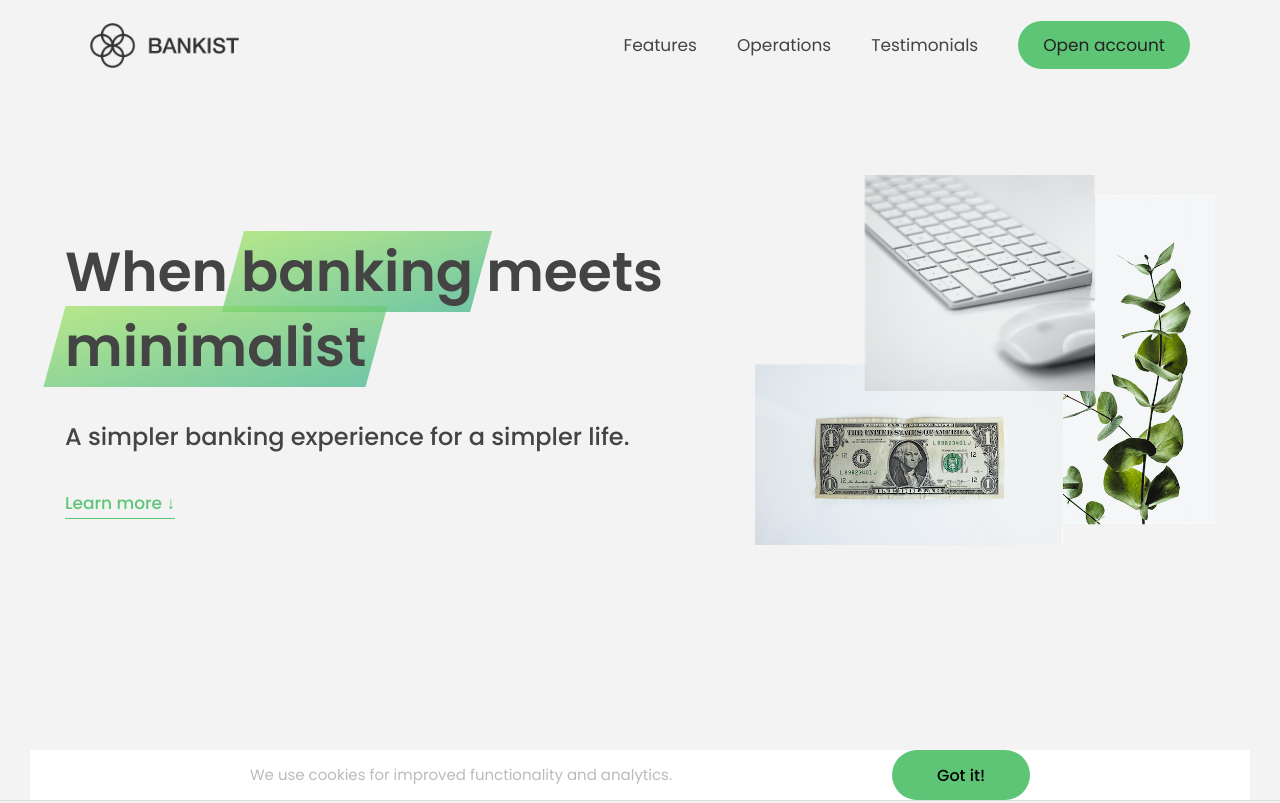
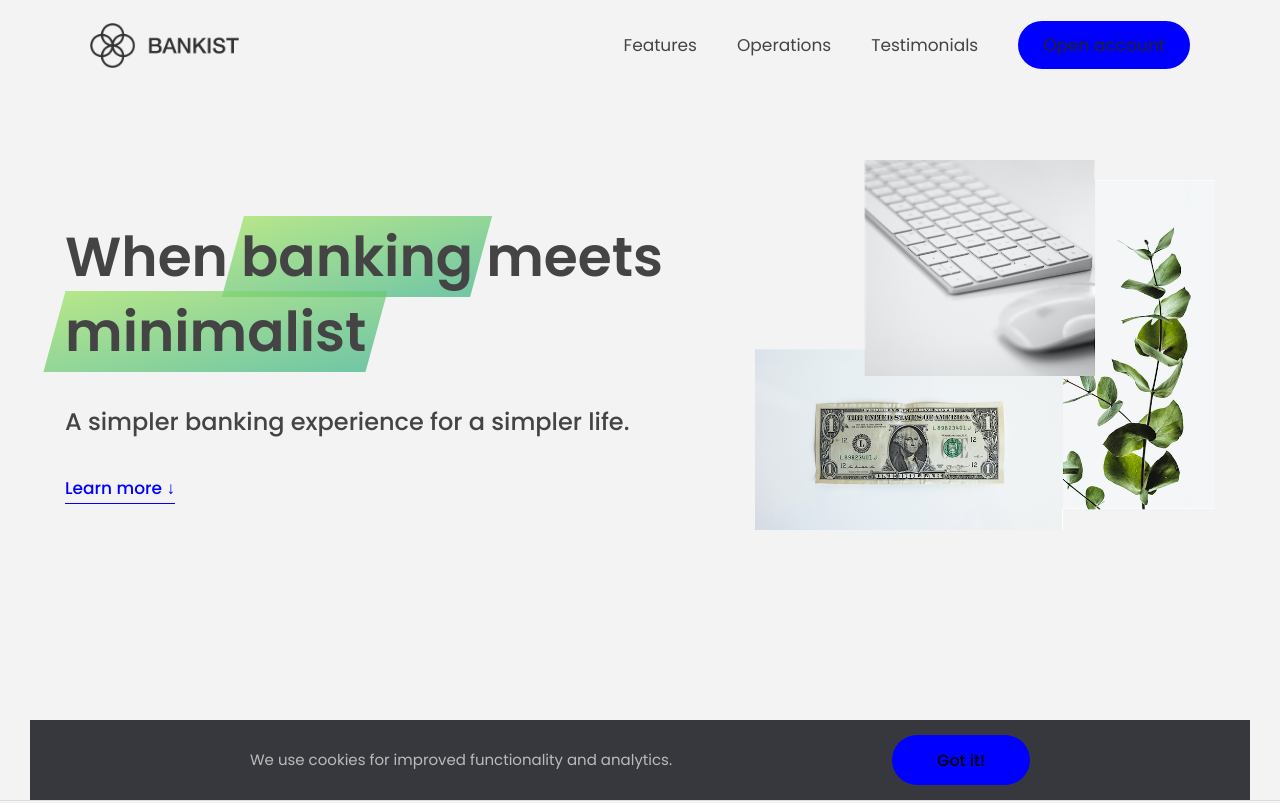
Before and after one commit to PatrickAsiedu/vanillademo, a plain HTML site: page index.html in a window 1280 px wide. Shown: the top 803 px of the page. Drawn offline with Linux system fonts and the light colour scheme.

Commit message:
learning css variables and html attributes

```diff
--- a/index.html
+++ b/index.html
@@ -21,6 +21,8 @@
           alt="Bankist logo"
           class="nav__logo"
           id="logo"
+          data-version-number="3.0"
+
         />
         <ul class="nav__links">
           <li class="nav__item">
--- a/script.js
+++ b/script.js
@@ -1,10 +1,10 @@
 // console.log(document.documentElement)
-console.log(document.head);
+// console.log(document.head);
 document.getElementById("section--1");
 const header = document.querySelector(".header");
 const allButtons = document.getElementsByTagName("button");
 // console.log(allButtons)
-console.log(document.getElementsByClassName("btn"));
+// console.log(document.getElementsByClassName("btn"));
 
 // Creating and inserting elements
 const message = document.createElement("div");
@@ -22,3 +22,24 @@ document
   .addEventListener("click", function () {
     message.remove();
   });
+
+message.style.backgroundColor = "#37383d";
+
+console.log(getComputedStyle(message).backgroundColor);
+
+message.style.height =
+  Number.parseFloat(getComputedStyle(message).height, 10) + 30 + "px";
+
+document.documentElement.style.setProperty("--color-primary", "blue");
+
+const logo = document.querySelector(".nav__logo");
+console.log(logo.alt);
+
+//absolute url - http://
+console.log(logo.src);
+
+///relative url
+console.log(logo.getAttribute("src"));
+
+//used to store data in hmtl code
+console.log(logo.dataset.versionNumber);
```
